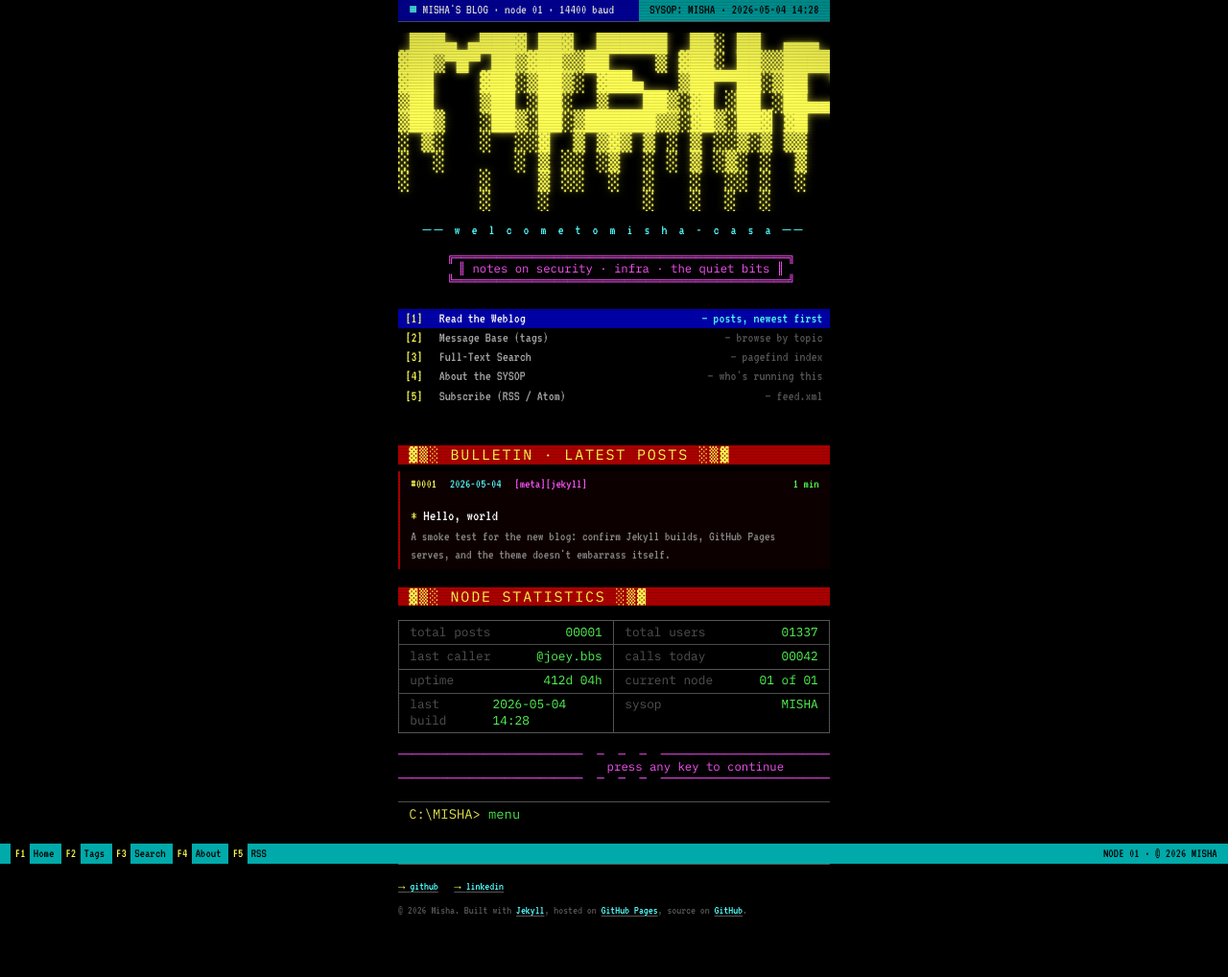
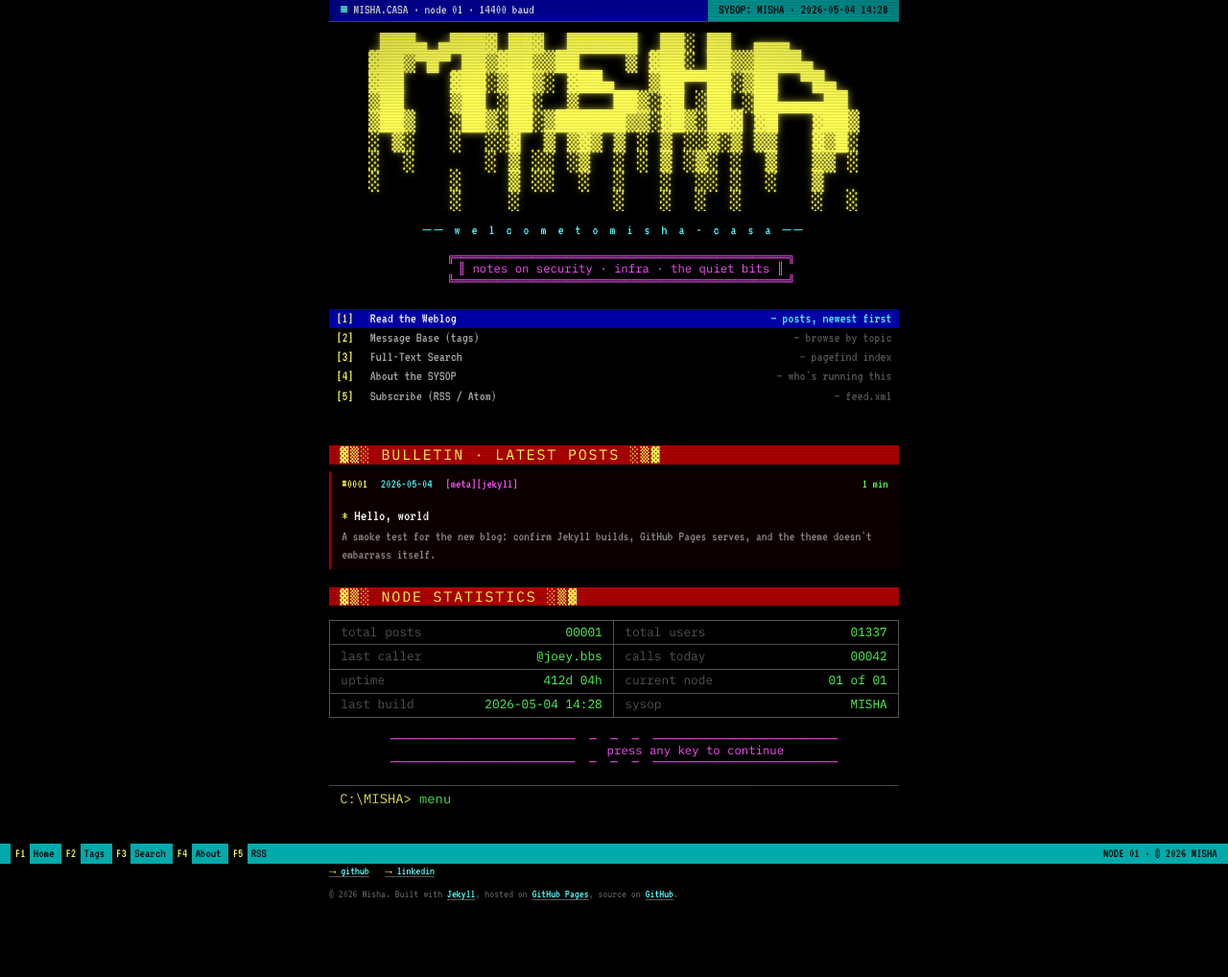
Before and after one commit to RatherBland/ratherbland.github.io, a Jekyll site: the page built from index.md, in a window 1280 px wide. Shown: the whole page at 96% size. Built offline with Jekyll 4.4.1, drawn with Linux system fonts in a browser that asks for light colours.

Commit message:
BBS theme: widen content column from 80ch to 104ch
30% width bump on both .wrap and .site-header. Gives the post column
more breathing room on desktop and stops the node-stats grid,
press-any-key break, and long post titles feeling squashed.

Pre-push review skipped: theme-only.

```diff
--- a/_config.yml
+++ b/_config.yml
@@ -1,4 +1,4 @@
-title: Misha's Blog
+title: Misha.Casa
 author: Misha
 description: >-
   Personal blog of Misha — notes on security engineering, infrastructure,
--- a/assets/css/main.scss
+++ b/assets/css/main.scss
@@ -98,7 +98,7 @@ body::after {
 
 /* --- layout --- */
 .wrap {
-  max-width: 80ch;
+  max-width: 104ch;
   margin: 0 auto;
   padding: 0 1rem;
 }
@@ -114,7 +114,7 @@ body::after {
   z-index: 2;
   /* Match .wrap so the topbar + nav line up with the body column
      instead of stretching across the full viewport. */
-  max-width: 80ch;
+  max-width: 104ch;
   margin: 0 auto;
   padding: 0 1rem;
 }
```
